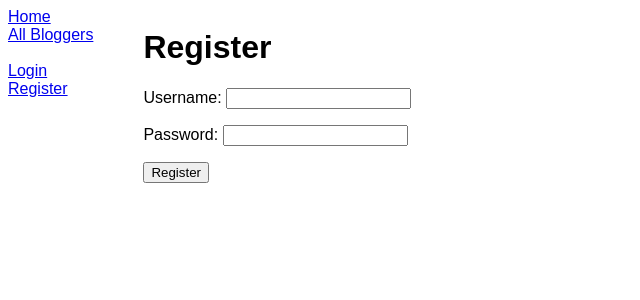
After one commit to Leowbattle/mozilla_blog, a Django app: page /register in a window 1280 px wide. The commit adds this page. Shown: the top 300 px of the page, without its empty margins (0-640 px from the left). Run offline with Django 5.2, Linux system fonts and the light colour scheme.

Commit message:
Add user creation

```diff
--- a/blog/templates/blog/base.html
+++ b/blog/templates/blog/base.html
@@ -37,6 +37,8 @@
 			</form>
 		{% else %}
 			<a href="{% url 'login' %}?next={{request.path}}">Login</a>
+			<br>
+			<a href="{% url 'register' %}?next={{request.path}}">Register</a>
 		{% endif %}
 	</div>
 	<div id="content">
--- /dev/null
+++ b/blog/templates/registration/register.html
@@ -0,0 +1,24 @@
+{% extends "blog/base.html" %}
+
+{% block content %}
+<h1>Register</h1>
+{% if error %}
+<span style="color: red;">{{error}}</span>
+{% endif %}
+<form method="post" action="{% url 'create_user' %}?next={{next}}">
+	{% csrf_token %}
+	<p>
+		<label for="username">Username: </label>
+		<input type="text" name="username" id="username" minlength="1" required>
+		<br>
+	</p>
+
+	<p>
+		<label for="password">Password: </label>
+		<input type="password" name="password" id="password" minlength="1" required>
+		<br>
+	</p>
+
+	<button type="submit">Register</button>
+</form>
+{% endblock content %}
--- a/blog/urls.py
+++ b/blog/urls.py
@@ -6,5 +6,7 @@ urlpatterns = [
 	path("blogger/", views.BloggersView.as_view(), name="bloggers"),
 	path("blogger/<int:pk>", views.BloggerView.as_view(), name="blogger"),
 	path("<int:pk>", views.BlogView.as_view(), name="blog"),
-	path("<int:blogid>/submit_comment", views.submit_comment, name="submit_comment")
+	path("<int:blogid>/submit_comment", views.submit_comment, name="submit_comment"),
+	path("register", views.register_user, name="register"),
+	path("create_user", views.create_user, name="create_user"),
 ]
--- a/blog/views.py
+++ b/blog/views.py
@@ -1,10 +1,11 @@
 from datetime import datetime
 from django.http import HttpResponse
-from django.shortcuts import redirect
+from django.shortcuts import redirect, render
 from django.views import generic
 from .models import Profile, Blog, Comment
 from django.contrib.auth.models import User
 from django.contrib.auth.decorators import login_required
+from django.contrib.auth import login
 
 class IndexView(generic.ListView):
 	template_name = "blog/index.html"
@@ -35,4 +36,26 @@ def submit_comment(request, blogid):
 	text = request.POST.get("comment-text")
 	blog = Blog.objects.get(pk=blogid)
 	Comment.objects.create(author=request.user, blog=blog, time=datetime.now(), content=text)
-	return redirect(request.GET["next"])
+	return redirect(request.GET.get("next", "/"))
+
+def register_user(request):
+	context = {"next": request.GET.get("next", "/")}
+	return render(request, "registration/register.html", context)
+
+def create_user(request):
+	username = request.POST["username"]
+	password = request.POST["password"]
+
+	if User.objects.filter(username=username).exists():
+		context = {
+			"next": request.GET.get("next", "/"),
+			 "error": "User with that username already exists"
+		}
+		return render(request, "registration/register.html", context)
+
+	user = User.objects.create_user(username, None, password)
+	profile = Profile.objects.create(user=user, bio="")
+
+	login(request, user)
+
+	return redirect(request.GET.get("next", "/"))
```
